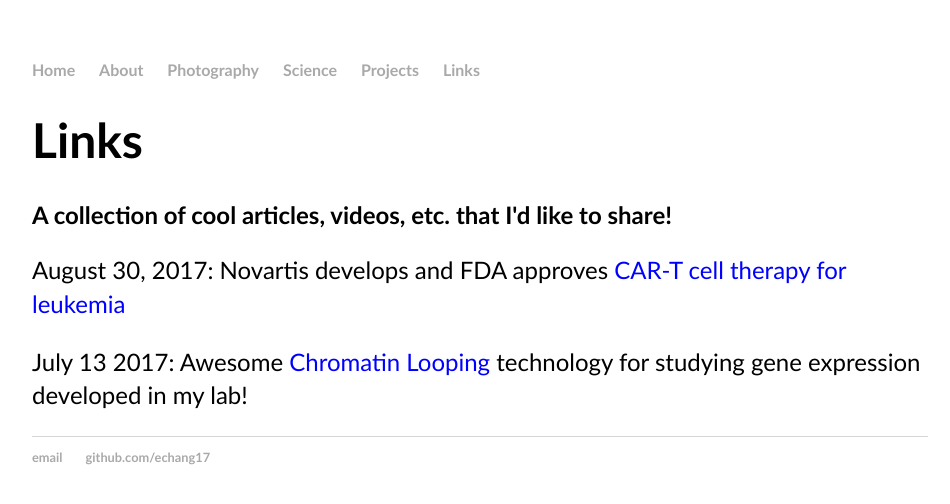
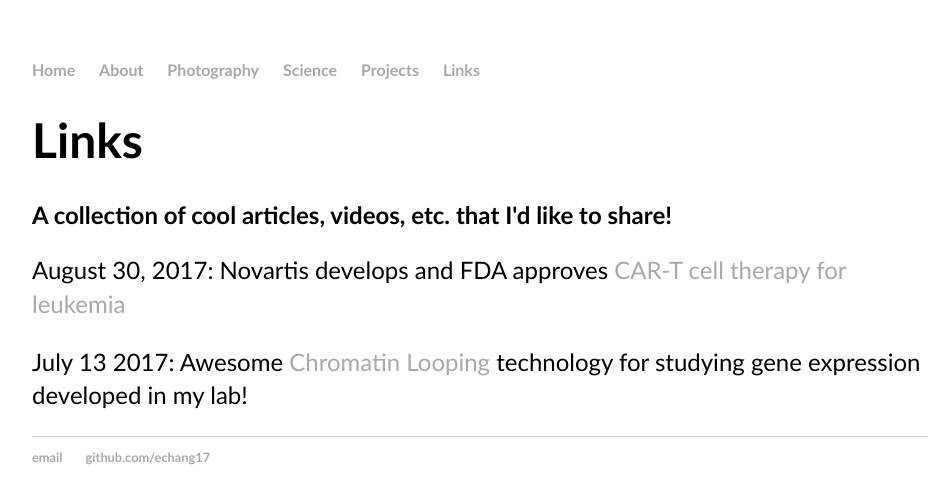
Before and after one commit to echang17/echang17.github.io, a Jekyll site: the page built from links/index.html, in a window 1280 px wide. Shown: the top 504 px of the page, without its empty margins (160-1110 px from the left). Built offline with Jekyll 4.4.1, drawn with Linux system fonts in a browser that asks for light colours.

Commit message:
Update main.css

```diff
--- a/css/main.css
+++ b/css/main.css
@@ -78,10 +78,6 @@ ul.posts li {
 
 }
 
-.blurb a {
-    color: blue;
-}
-
 .gallery {
     display: flex;
     flex-wrap: wrap;
```
